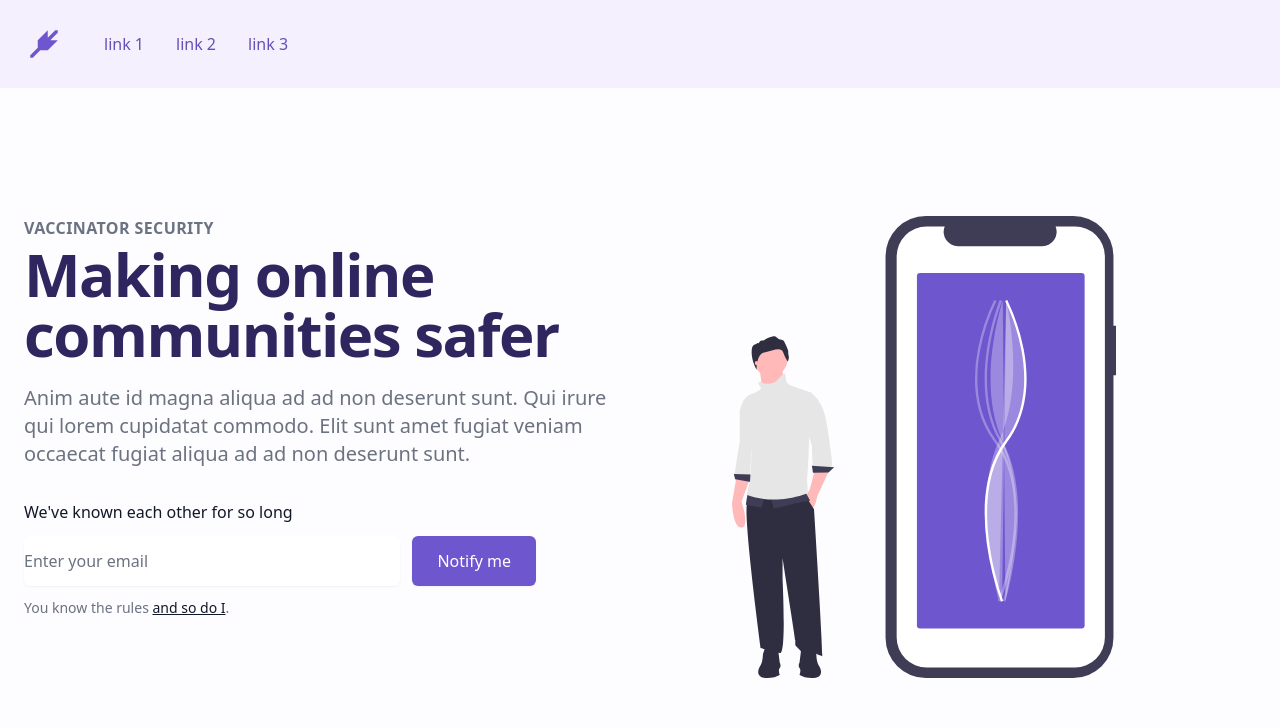
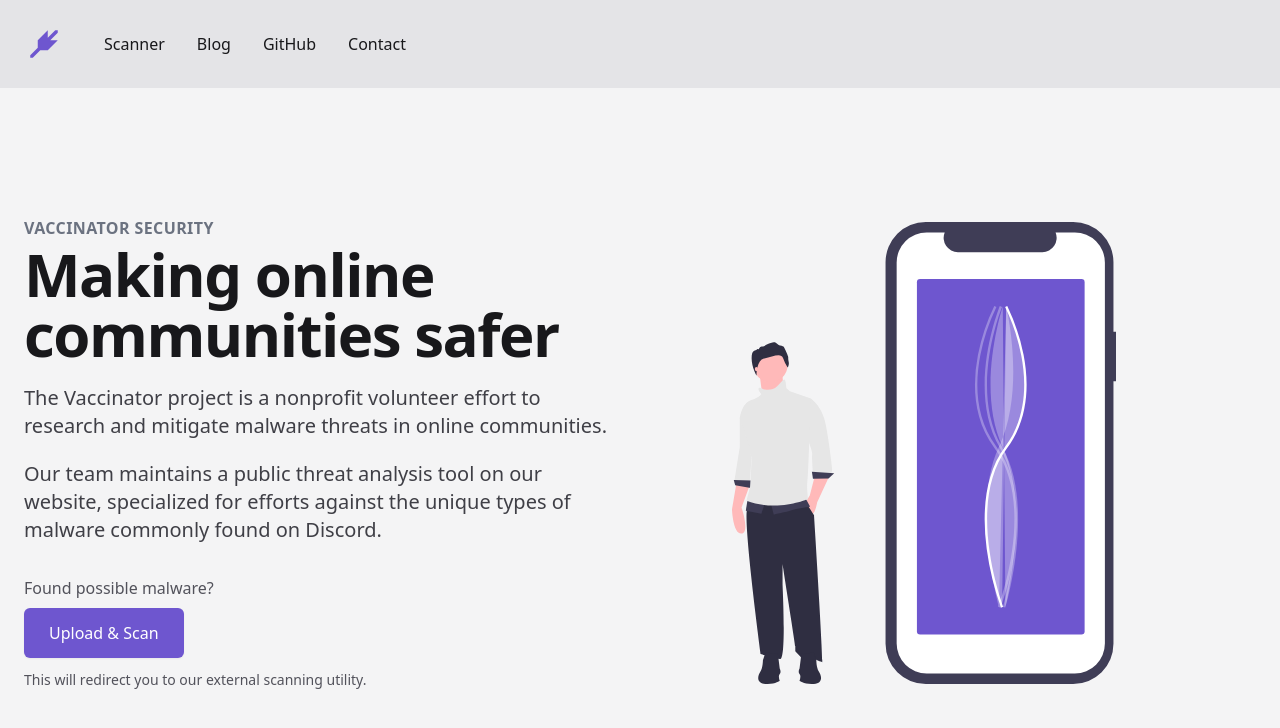
Before and after one commit to VaccinatorSec/site, a Nuxt app: page / in a window 1280 px wide. Shown: the top 728 px of the page. Built offline with nearby package versions, Linux system fonts and the light colour scheme.

Commit message:
feat: dark theme, restructure, recolor

```diff
--- a/assets/css/tailwind.css
+++ b/assets/css/tailwind.css
@@ -3,8 +3,12 @@
 @import "tailwindcss/utilities";
 
 @layer base {
-    body, html {
-        @apply bg-primary-1;
+    body {
+        @apply bg-zinc-100 dark:bg-zinc-900 text-zinc-900 dark:text-zinc-100;
+    }
+
+    html {
+        background-color: transparent;
     }
 }
 
@@ -15,7 +19,7 @@
         border-radius: 0.375em;
     }
     .btn-primary {
-        @apply text-primary-1 bg-primary-9 hover:bg-primary-10;
+        @apply text-zinc-100 bg-primary-9 hover:bg-primary-10;
     }
     .btn-secondary {
         @apply text-primary-11 bg-primary-6 hover:bg-primary-7;
--- a/components/Hero.vue
+++ b/components/Hero.vue
@@ -1,30 +1,31 @@
 <template>
-  <main class="mt-16 mx-auto max-w-7xl px-4 sm:mt-24 sm:px-6 lg:mt-32 bg-primary-1">
+  <main class="mt-16 sm:mt-24 lg:mt-32">
     <div class="lg:grid lg:grid-cols-12 lg:gap-8">
       <div class="sm:text-center md:max-w-2xl md:mx-auto lg:col-span-6 lg:text-left">
         <h1>
           <span class="block text-sm font-semibold uppercase tracking-wide text-gray-500 sm:text-base lg:text-sm xl:text-base">{{ title }}</span>
           <span class="mt-1 block text-4xl tracking-tight font-extrabold sm:text-5xl xl:text-6xl">
-            <span class="block text-primary-12">{{ tagline }}</span>
+            <span class="block">{{ tagline }}</span>
           </span>
         </h1>
-        <p class="mt-3 text-base text-gray-500 sm:mt-5 sm:text-xl lg:text-lg xl:text-xl">{{ description }}</p>
+        <p v-for="desc in description" :key="desc" class="mt-3 text-base text-zinc-700 dark:text-zinc-400 sm:mt-5 sm:text-xl lg:text-lg xl:text-xl">{{ desc }}</p>
         <div class="mt-8 sm:max-w-lg sm:mx-auto sm:text-center lg:text-left lg:mx-0">
-          <p class="text-base font-medium text-gray-900">We've known each other for so long</p>
-          <form action="#" method="POST" class="mt-3 sm:flex">
-            <label for="email" class="sr-only">Email</label>
-            <input type="email" name="email" id="email" class="block w-full py-3 text-base rounded-md placeholder-gray-500 shadow-sm focus:ring-indigo-500 focus:border-indigo-500 sm:flex-1 border-gray-300" placeholder="Enter your email" />
-            <button type="submit" class="mt-3 w-full px-6 py-3 border border-transparent text-base font-medium rounded-md text-white bg-primary-9 shadow-sm hover:bg-primary-10 focus:outline-none focus:ring-2 focus:ring-offset-2 focus:ring-indigo-500 sm:mt-0 sm:ml-3 sm:flex-shrink-0 sm:inline-flex sm:items-center sm:w-auto">Notify me</button>
-          </form>
-          <p class="mt-3 text-sm text-gray-500">
-            You know the rules
-            <a href="#" class="font-medium text-gray-900 underline">and so do I</a>.
+          <p class="text-base font-medium text-zinc-600 dark:text-zinc-400">{{ cta.upsell }}</p>
+          <NuxtLink
+            type="submit"
+            :to="cta.href"
+            target="_blank"
+            class="mt-2 px-6 py-3 border border-transparent text-base font-medium rounded-md text-white bg-primary-9 shadow-sm hover:bg-primary-10 focus:outline-none focus:ring-2 focus:ring-offset-2 focus:ring-primary-9 flex-shrink-0 inline-flex sm:items-center w-auto">
+            {{ cta.text }}
+          </NuxtLink>
+          <p class="mt-3 text-sm text-zinc-600">
+            {{ cta.smallprint }}
           </p>
         </div>
       </div>
-      <div class="mt-12 sm:max-w-lg sm:mx-auto lg:mt-0 lg:max-w-none lg:mx-0 lg:col-span-6 lg:flex lg:items-center">
-        <div class="mx-auto w-full rounded-lg lg:max-w-md hidden lg:block">
-          <img class="w-full max-w-sm" src="~/assets/hero.svg" alt="" />
+      <div class="hidden mt-12 sm:max-w-lg sm:mx-auto lg:mt-0 lg:max-w-none lg:mx-0 lg:col-span-6 lg:flex lg:items-center">
+        <div class="mx-auto w-full rounded-lg lg:max-w-md block">
+          <img class="w-full max-w-sm" src="~/assets/hero.svg" alt="Hero image containing a man standing beside a phone that is showing a scanning process" />
         </div>
       </div>
     </div>
@@ -37,7 +38,16 @@
     return {
       title: "Vaccinator Security",
       tagline: "Making online communities safer",
-      description: "Anim aute id magna aliqua ad ad non deserunt sunt. Qui irure qui lorem cupidatat commodo. Elit sunt amet fugiat veniam occaecat fugiat aliqua ad ad non deserunt sunt."
+      description: [
+          "The Vaccinator project is a nonprofit volunteer effort to research and mitigate malware threats in online communities.",
+          "Our team maintains a public threat analysis tool on our website, specialized for efforts against the unique types of malware commonly found on Discord."
+      ],
+      cta: {
+        upsell: "Found possible malware?",
+        href: "https://analysis.vaccinator.dev",
+        text: "Upload & Scan",
+        smallprint: "This will redirect you to our external scanning utility."
+      }
     }
   }
 }
--- a/components/Navbar.vue
+++ b/components/Navbar.vue
@@ -1,7 +1,7 @@
 <template>
   <div class="relative">
     <div class="overflow-hidden">
-      <div class="lg:bg-primary-3">
+      <div class="lg:bg-zinc-200 lg:dark:bg-zinc-800">
         <nav class="hidden lg:flex max-w-7xl mx-auto items-center justify-between px-4 sm:px-6 py-6" aria-label="Global">
           <div class="flex items-center flex-1">
             <div class="flex items-center justify-between w-auto">
@@ -11,7 +11,7 @@
               </a>
             </div>
             <div class="space-x-8 flex ml-10">
-              <a v-for="(item,index) in navigation" :key="index" :href="item.href" class="text-base font-medium text-primary-11 hover:text-primary-12">{{ item.name }}</a>
+              <a v-for="(item,index) in navigation" :key="index" :href="item.href" class="text-base font-medium text-zinc-900 hover:text-zinc-600 dark:text-zinc-100 dark:hover:text-zinc-300">{{ item.name }}</a>
             </div>
           </div>
           <div class="flex items-center space-x-6">
@@ -20,7 +20,7 @@
         </nav>
 
         <!-- mobile -->
-        <div class="top-0 w-full" :class="{'h-screen': opened, 'bg-primary-3': opened }">
+        <div class="top-0 w-full" :class="{'h-screen': opened, 'bg-zinc-100 dark:bg-zinc-900': opened }">
           <div class="inset-x-0 p-4 transition transform origin-top-right lg:hidden h-full">
             <div class="flex flex-row justify-between items-center">
               <a href="#">
@@ -29,8 +29,8 @@
               </a>
               <FaIcon :icon="opened ? 'xmark' : 'bars'" class="text-primary-9 cursor-pointer text-base" @click="toggle()"/>
             </div>
-            <div class="bg-primary-3 overflow-hidden h-full" :class="{hidden: !opened}">
-              <div class="pt-2 flex flex-col space-y-6 justify-center h-full items-center text-xl">
+            <div class="bg-zinc-100 dark:bg-zinc-900 overflow-hidden h-full" :class="{hidden: !opened}">
+              <div class="pt-2 flex flex-col space-y-8 justify-center h-full items-center text-4xl">
                 <a v-for="item in navigation" :key="item.name" :href="item.href" class="font-medium text-primary-11 hover:text-primary-12">{{ item.name }}</a>
                 <a v-show="cta.show" :href="cta.href" class="btn btn-primary"> {{ cta.name }} </a>
               </div>
@@ -48,16 +48,20 @@
     return {
       navigation: [
         {
-          name: "link 1",
+          name: "Scanner",
+          href: "https://analysis.vaccinator.dev"
+        },
+        {
+          name: "Blog",
           href: "#"
         },
         {
-          name: "link 2",
-          href: "#"
+          name: "GitHub",
+          href: "https://github.com/TheVaccinator"
         },
         {
-          name: "link 3",
-          href: "#"
+          name: "Contact",
+          href: "mailto:team@vaccinator.dev"
         }
       ],
       opened: false,
--- /dev/null
+++ b/components/Wrapper.vue
@@ -0,0 +1,5 @@
+<template>
+    <div class="mx-auto max-w-7xl flex flex-col items-center space-y-12 lg:space-y-40 px-4 sm:px-6 justify-between">
+        <slot />
+    </div>
+</template>
--- a/nuxt.config.js
+++ b/nuxt.config.js
@@ -3,6 +3,11 @@
 // https://v3.nuxtjs.org/docs/directory-structure/nuxt.config
 export default defineNuxtConfig({
 	modules: [
-        '@nuxtjs/tailwindcss'
-    ]
+        '@nuxtjs/tailwindcss',
+        '@nuxtjs/color-mode'
+    ],
+
+    colorMode: {
+        classSuffix: ''
+    }
 })
--- a/package.json
+++ b/package.json
@@ -9,6 +9,7 @@
   },
   "devDependencies": {
     "@nuxtjs/tailwindcss": "5",
+    "@nuxtjs/color-mode": "^3.0.2",
     "nuxt3": "latest"
   },
   "dependencies": {
--- a/pages/index.vue
+++ b/pages/index.vue
@@ -1,6 +1,8 @@
 <template>
   <div>
     <Navbar />
-    <Hero />
+    <Wrapper>
+      <Hero />
+    </Wrapper>
   </div>
 </template>
--- a/tailwind.config.js
+++ b/tailwind.config.js
@@ -26,20 +26,6 @@
                     11: violet.violet11,
                     12: violet.violet12
                 },
-                'primary-dark': {
-                    1: violetDark.violet1,
-                    2: violetDark.violet2,
-                    3: violetDark.violet3,
-                    4: violetDark.violet4,
-                    5: violetDark.violet5,
-                    6: violetDark.violet6,
-                    7: violetDark.violet7,
-                    8: violetDark.violet8,
-                    9: violetDark.violet9,
-                    10: violetDark.violet10,
-                    11: violetDark.violet11,
-                    12: violetDark.violet12
-                },
                 // https://www.radix-ui.com/docs/colors/palette-composition/the-scales#grass
                 'success': {
                     1: grass.grass1,
@@ -55,20 +41,6 @@
                     11: grass.grass11,
                     12: grass.grass12
                 },
-                'success-dark': {
-                    1: grassDark.grass1,
-                    2: grassDark.grass2,
-                    3: grassDark.grass3,
-                    4: grassDark.grass4,
-                    5: grassDark.grass5,
-                    6: grassDark.grass6,
-                    7: grassDark.grass7,
-                    8: grassDark.grass8,
-                    9: grassDark.grass9,
-                    10: grassDark.grass10,
-                    11: grassDark.grass11,
-                    12: grassDark.grass12
-                },
                 // https://www.radix-ui.com/docs/colors/palette-composition/the-scales#red
                 'error': {
                     1: red.red1,
@@ -83,23 +55,10 @@
                     10: red.red10,
                     11: red.red11,
                     12: red.red12
-                },
-                'error-dark': {
-                    1: redDark.red1,
-                    2: redDark.red2,
-                    3: redDark.red3,
-                    4: redDark.red4,
-                    5: redDark.red5,
-                    6: redDark.red6,
-                    7: redDark.red7,
-                    8: redDark.red8,
-                    9: redDark.red9,
-                    10: redDark.red10,
-                    11: redDark.red11,
-                    12: redDark.red12
                 }
             }
         }
     },
-    plugins: []
+    plugins: [],
+    darkMode: 'class'
 }
```
Also changed, not shown: 2 other files (tests, documents, lock files or other folders).
